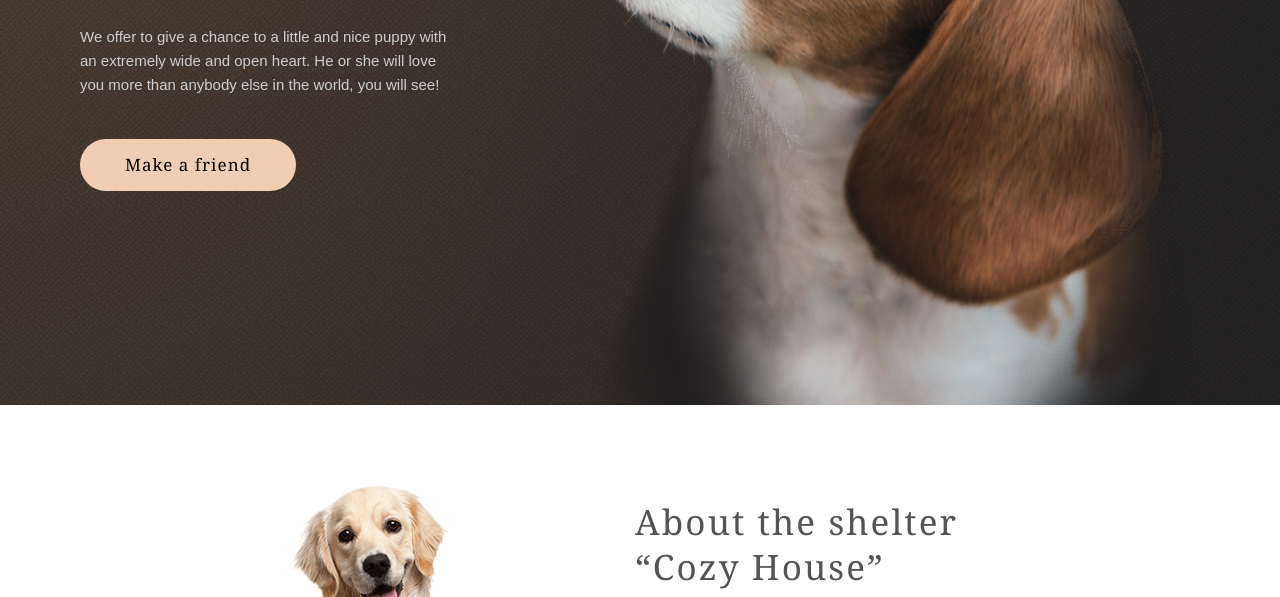
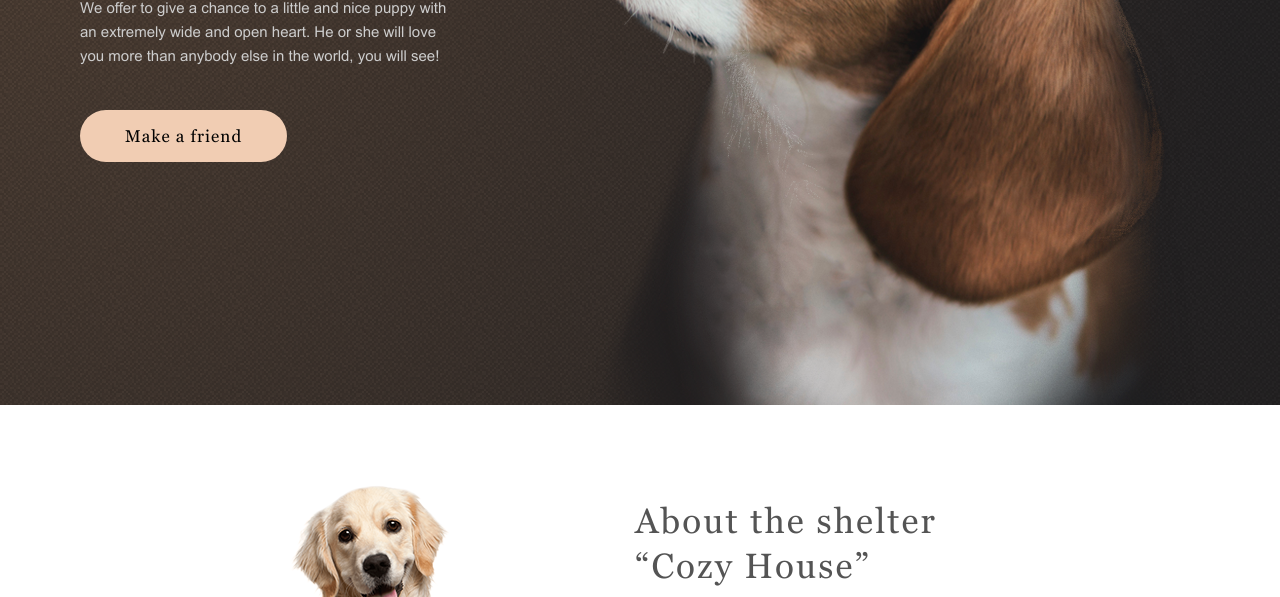
Before and after one commit to sylarBrest/JSFE2022Q1, a plain HTML site: page shelter/pages/main/index.html in a window 1280 px wide. Shown: the part 503-1100 px from the top of the page. Drawn offline with Linux system fonts and the light colour scheme.

Commit message:
fix: add fonts

```diff
--- a/shelter/assets/css/style.scss
+++ b/shelter/assets/css/style.scss
@@ -1,3 +1,18 @@
+/* Connect fonts as they not available in Linux/OS X */
+@font-face {
+    font-family: 'Georgia';
+    src: url('../fonts/GeorgiaRegular.ttf') format('truetype');
+    font-style: normal;
+    font-weight: 400;
+}
+
+@font-face {
+    font-family: 'Arial';
+    src: url('../fonts/ArialRegular.ttf') format('truetype');
+    font-style: normal;
+    font-weight: 400;
+}
+
 // Variables for colors
 $color-dark-s: #CDCDCD;
 $color-dark-m: #B2B2B2;
@@ -10,7 +25,7 @@ $color-light-s: #FAFAFA;
 $color-light-l: #F6F6F6;
 $color-light-xl: #FFFFFF;
 
-// Variables for Typography
+// Mixins for Typography
 @mixin h2($color: $color-light-xl) {
     font: {
         family: 'Georgia', serif;
--- a/shelter/pages/main/style.scss
+++ b/shelter/pages/main/style.scss
@@ -55,7 +55,7 @@
         }
 
         .hero-subtitle {
-            color: #CDCDCD;
+            @include all.paragraph-l;
         }
     }
 }
```
Also changed, not shown: shelter/assets/css/style.css, shelter/assets/fonts/ArialRegular.ttf (added), shelter/assets/fonts/GeorgiaRegular.ttf (added), shelter/pages/main/style.css, 2 other files.
